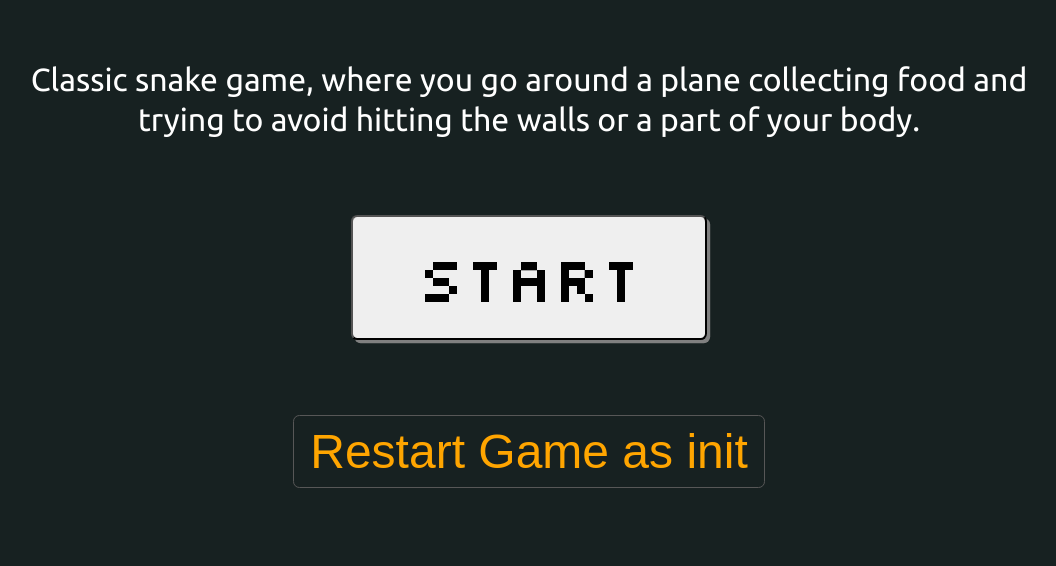
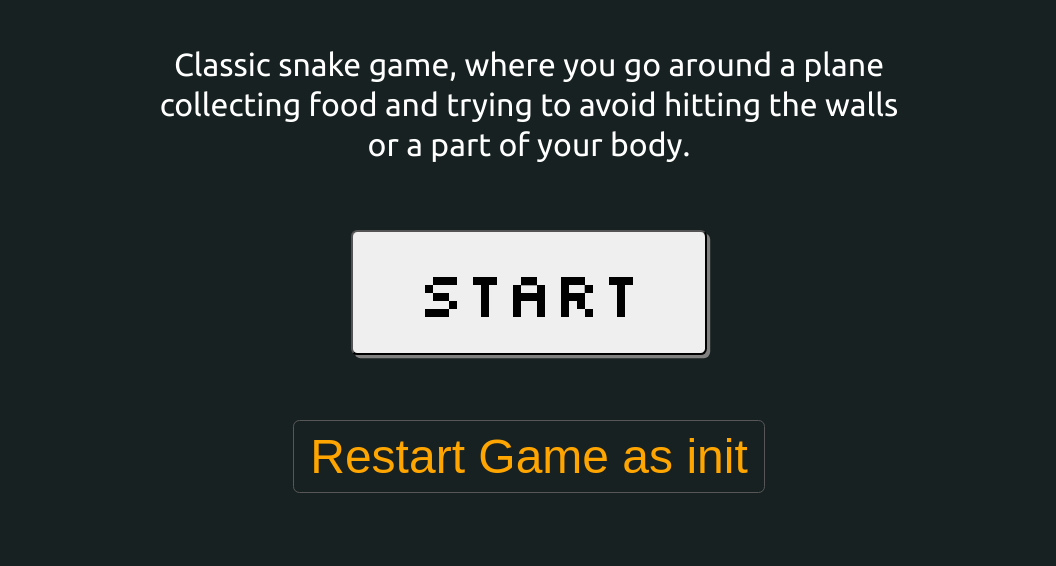
Before and after one commit to Gromarant/GromaSnake, a plain HTML site: page index.html in a window 1280 px wide. Shown: the part 234-800 px from the top of the page, without its empty margins (111-1167 px from the left). Drawn offline with nearby package versions, Linux system fonts and the light colour scheme; a web font is replaced by a local one.

Commit message:
Make hom page of desktop

```diff
--- a/components/grid.js
+++ b/components/grid.js
@@ -34,7 +34,7 @@ export const setGrid = () => {
         if( gridHeight() === screenHeight ) { frameHeight( sizeSnakeTablet ) };
         if( gridWidth() === screenWidth ) { frameWidth( sizeSnakeTablet ) };;
     };
-    if( inPortrait && screenHeight > 1400 && screenWidth > 1500 || !inPortrait && screenWidth > 1500 && screenHeight > 1400 ) {
+    if( inPortrait && screenHeight > 1500 && screenWidth > 1400 || !inPortrait && screenWidth > 1500 && screenHeight > 1400 ) {
         gridHeight( sizeSnakeDesktop );
         gridWidth( sizeSnakeDesktop );
         if( gridHeight() === screenHeight ) { frameHeight( sizeSnakeDesktop ) };
--- a/gromaSnake.css
+++ b/gromaSnake.css
@@ -69,7 +69,11 @@ body {
     }
 }
 
-@media (min-width: 951px) {
+@media (min-width: 768px) {
+    .home {
+        height: 70%;
+        width: 70%;
+    }
     .home-title {
         font-size: 6rem;
     }
@@ -78,17 +82,25 @@ body {
         line-height: 2.5rem;
     }
     .btn {
-        /* padding: 1.5rem 5rem; */
         font-size: 4rem;
     }
     .home-RestartGame {
         font-size: 3rem;
     }
 }
-/* @media (min-width: 950px) and (orientation: landscape) {
+@media (min-width: 768px) and (orientation: landscape) {
     .home {
+        height: 90%;
+        width: 80%;
     }
-} */
+}
+
+@media (min-width: 1200px) {
+    .home {
+        height: 90%;
+        width: 60%;
+    }
+}
 
 
 .inProcess {
```
